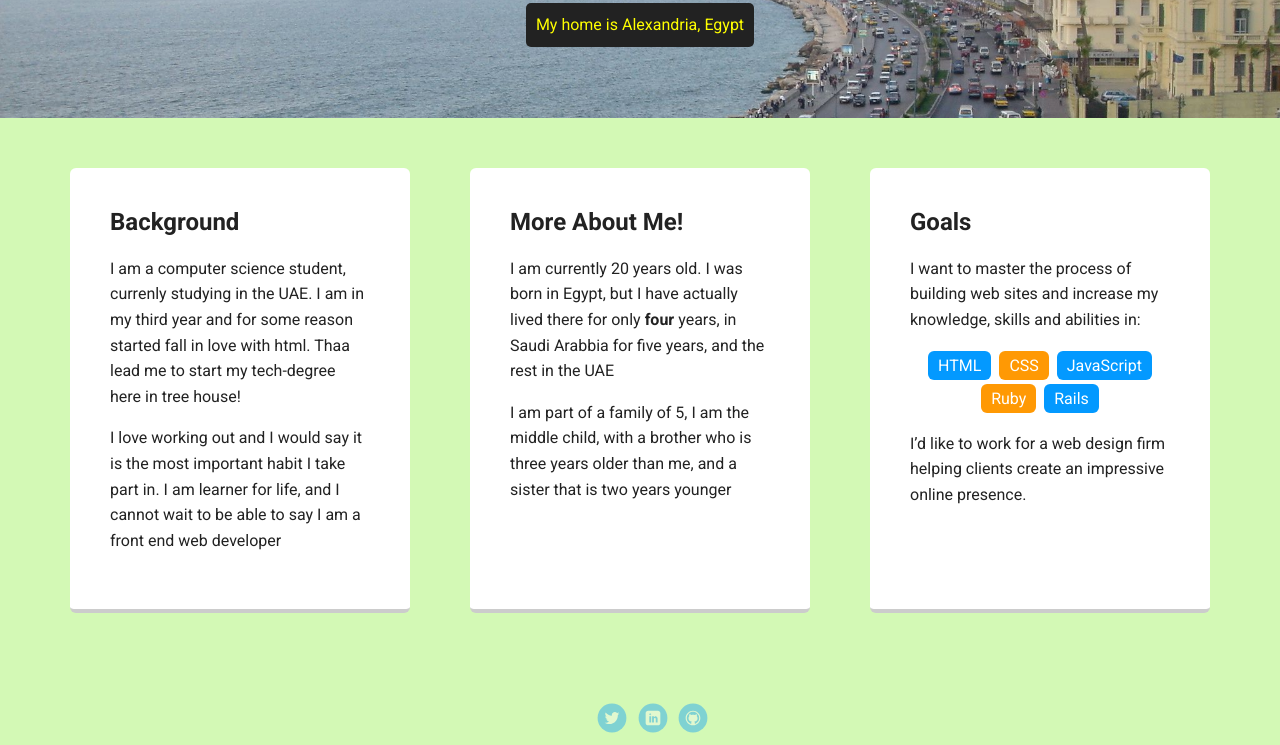
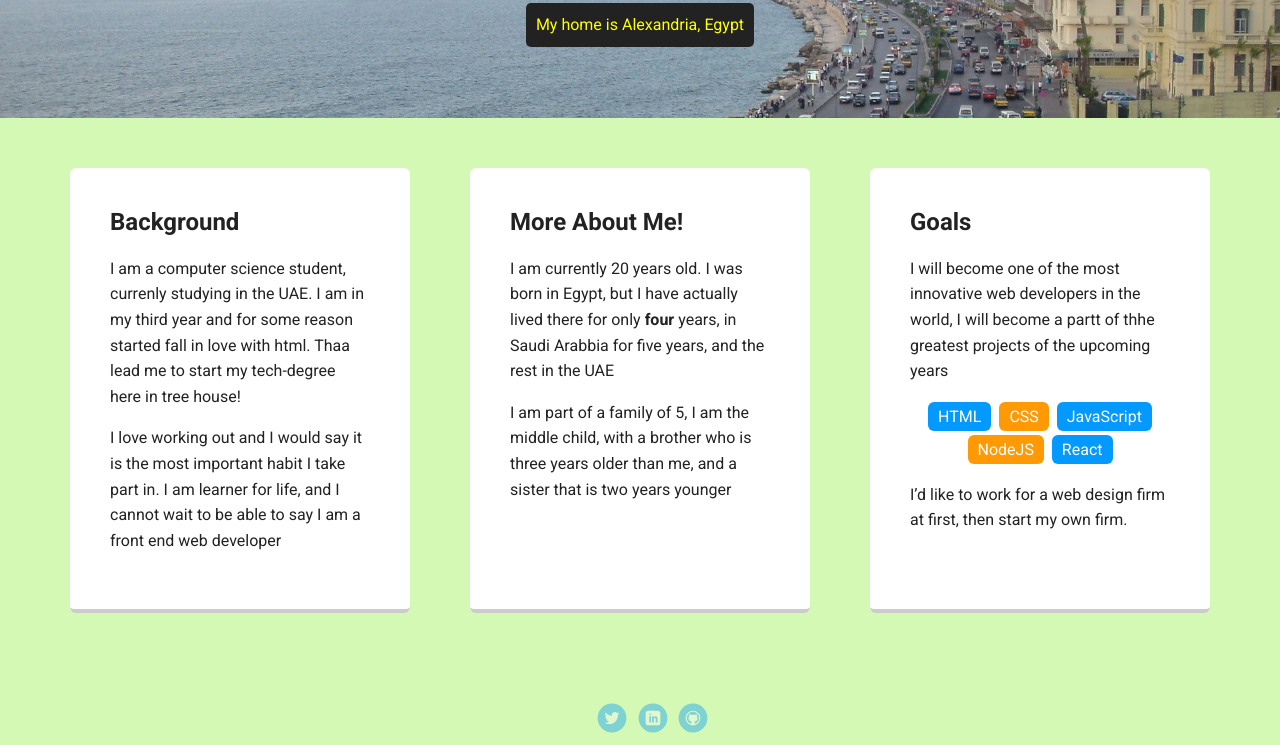
Before and after one commit to zeyad149/techDegree-project-1, a plain HTML site: page index.html in a window 1280 px wide. Shown: the part 352-1097 px from the top of the page. Drawn offline with Linux system fonts and the light colour scheme; a web font is replaced by a local one.

Commit message:
Update index.html

```diff
--- a/index.html
+++ b/index.html
@@ -39,15 +39,15 @@
       </div>
       <div class="card">
         <h2>Goals</h2>
-        <p>I want to master the process of building web sites and increase my knowledge, skills and abilities in:</p>
+        <p>I will become one of the most innovative web developers in the world, I will become a partt of thhe greatest projects of the upcoming years</p>
         <ul class="skills">
           <li>HTML</li>
           <li>CSS</li>
           <li>JavaScript</li>
-          <li>Ruby</li>
-          <li>Rails</li>
+          <li>NodeJS</li>
+          <li>React</li>
         </ul>
-        <p>I’d like to work for a web design firm helping clients create an impressive online presence.</p>
+        <p>I’d like to work for a web design firm at first, then start my own firm.</p>
       </div>
 
 
```
